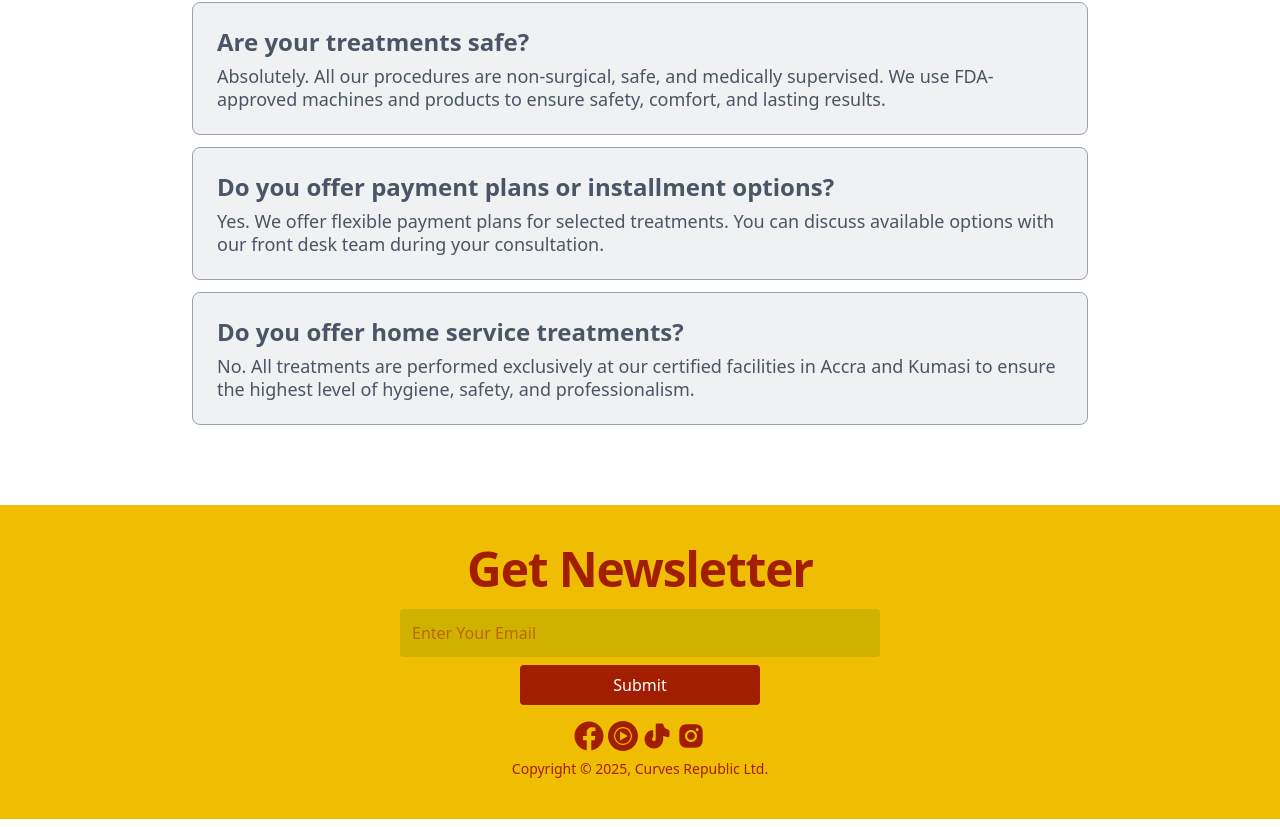
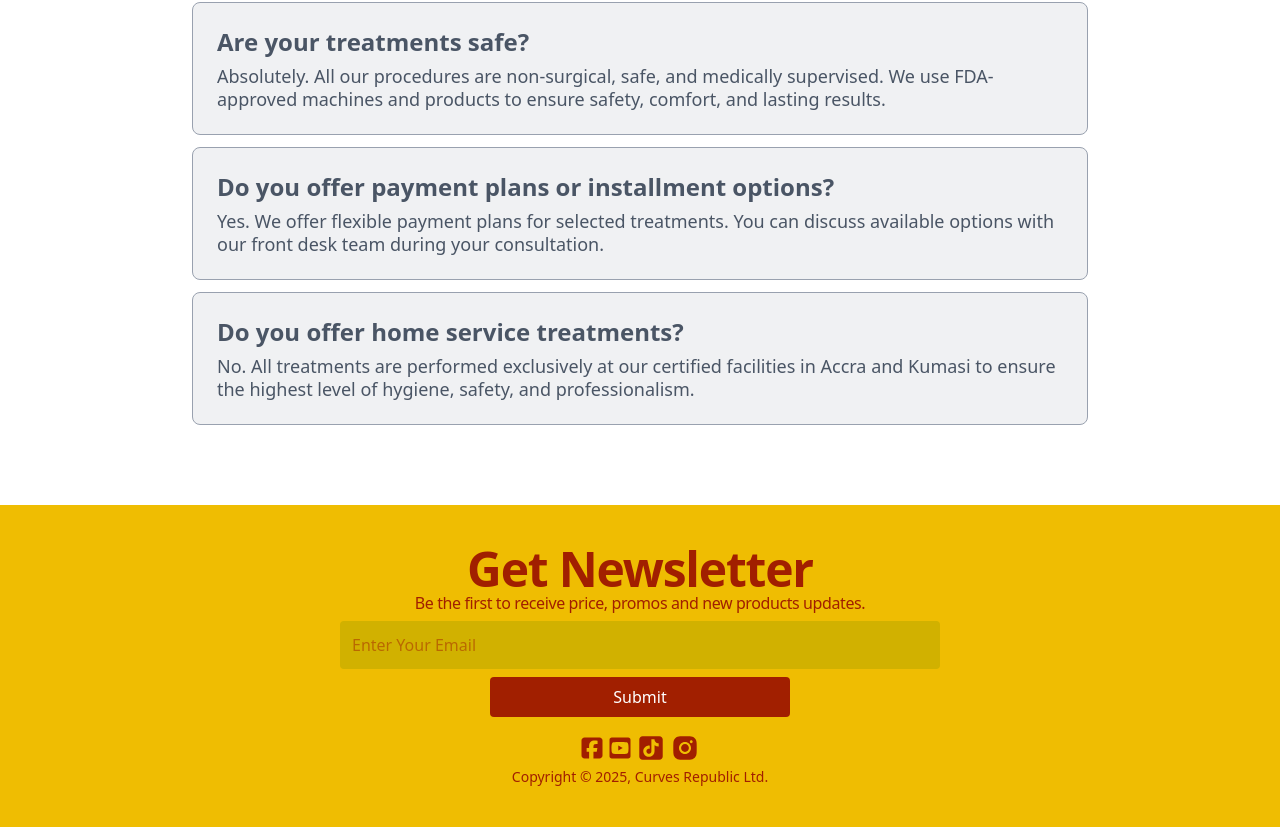
Before and after one commit to Bayamna/Curves-Republic-Limited, a React (Vite) app: page /booking in a window 1280 px wide. Shown: the part 1891-2718 px from the top of the page. Built offline with nearby package versions, Linux system fonts and the light colour scheme.

Commit message:
14th commit

```diff
--- a/src/components/Accordion.jsx
+++ b/src/components/Accordion.jsx
@@ -12,7 +12,6 @@ const Accordion = ({question, answer, onClick, openIcon, closeIcon, stateValue})
         transition={{duration: 1, ease: "easeOut"}}
         viewport={{ once: false, amount: 0.2 }}
 
-
         className=' bg-gray-400/15 p-4 lg:p-6 border border-gray-400 rounded-lg mt-3'>
             <h1 className='text-gray-600 text-left font-bold text-2xl leading-tight'>{question}</h1>
             <p className='text-gray-600 text-md lg:text-lg text-left mt-2 leading-tight'>{answer}</p>
--- a/src/components/Footer.jsx
+++ b/src/components/Footer.jsx
@@ -1,7 +1,7 @@
 import React from 'react';
-import { FaFacebook } from "react-icons/fa";
-import { SiYoutubemusic } from "react-icons/si";
-import { TbBrandTiktokFilled } from "react-icons/tb";
+import { FaSquareFacebook } from "react-icons/fa6";
+import { FaYoutubeSquare } from "react-icons/fa";
+import { AiFillTikTok } from "react-icons/ai";;
 import { AiFillInstagram } from "react-icons/ai";
 
 const Footer = () => {
@@ -9,24 +9,25 @@ const Footer = () => {
     <div className='w-full p-4 lg:p-10 bg-gold'>
       <footer className='text-lightBrown flex-col lg:justify-center lg:items-center gap-7'>
 
-        <div className='flex-col justify-center items-center gap-1 mt-2 lg:mt-0'>
+        <div className='flex-col justify-center items-center gap-1 mt-5 lg:mt-0'>
 
-          <form className='text-center flex-col justify-center items-center gap-4  mb-4 lg:w-[40%] w-[90%] mx-auto'>
-            <h1 className='text-4xl lg:text-5xl font-black tracking-tight mb-4'>Get Newsletter</h1>
+          <form className='text-center flex-col justify-center items-center gap-4  mb-4 lg:w-[50%] w-[90%] mx-auto'>
+            <h1 className='text-4xl lg:text-5xl font-black tracking-tight '>Get Newsletter</h1>
+            <p className='mb-2 font-medium tracking-tight leading-tight'>Be the first to receive price, promos and new products updates.</p>
             <input type='text' id="newsLetter" placeholder='Enter Your Email' autoComplete='off'
             className='bg-lightGold p-3 w-full border-0 outline-0 mb-2 rounded-sm'/>
             <button className='text-white bg-lightBrown w-[50%] py-2 rounded-sm cursor-pointer'>Submit</button>
           </form>
 
-          <div className='flex justify-center items-center gap-1 mt-2 lg:mt-0 mb-2'>
-            <a href='/'><FaFacebook className='text-2xl lg:text-3xl cursor-pointer hover:text-brown'/></a>
-            <a href=''><SiYoutubemusic className='text-2xl lg:text-3xl cursor-pointer hover:text-brown'/></a>
-            <a href=''><TbBrandTiktokFilled className='text-2xl lg:text-3xl cursor-pointer hover:text-brown'/></a>
+          <div className='flex justify-center items-center gap-1 mt-2 lg:mt-0 mb-1'>
+            <a href='/'><FaSquareFacebook className='text-xl lg:text-2xl cursor-pointer hover:text-brown'/></a>
+            <a href=''><FaYoutubeSquare className='text-xl lg:text-2xl cursor-pointer hover:text-brown'/></a>
+            <a href=''><AiFillTikTok className='text-2xl lg:text-3xl cursor-pointer hover:text-brown'/></a>
             <a href=''><AiFillInstagram className='text-2xl lg:text-3xl cursor-pointer hover:text-brown'/></a>
           </div>
 
         </div>
-        <p className='font-medium text-center text-sm lg:text-md'>Copyright © {new Date().getFullYear()}, Curves Republic Ltd.</p>
+        <p className='font-medium text-center text-sm lg:text-md mb-5 lg:mb-0'>Copyright © {new Date().getFullYear()}, Curves Republic Ltd.</p>
       </footer>
     </div>
   )
```
